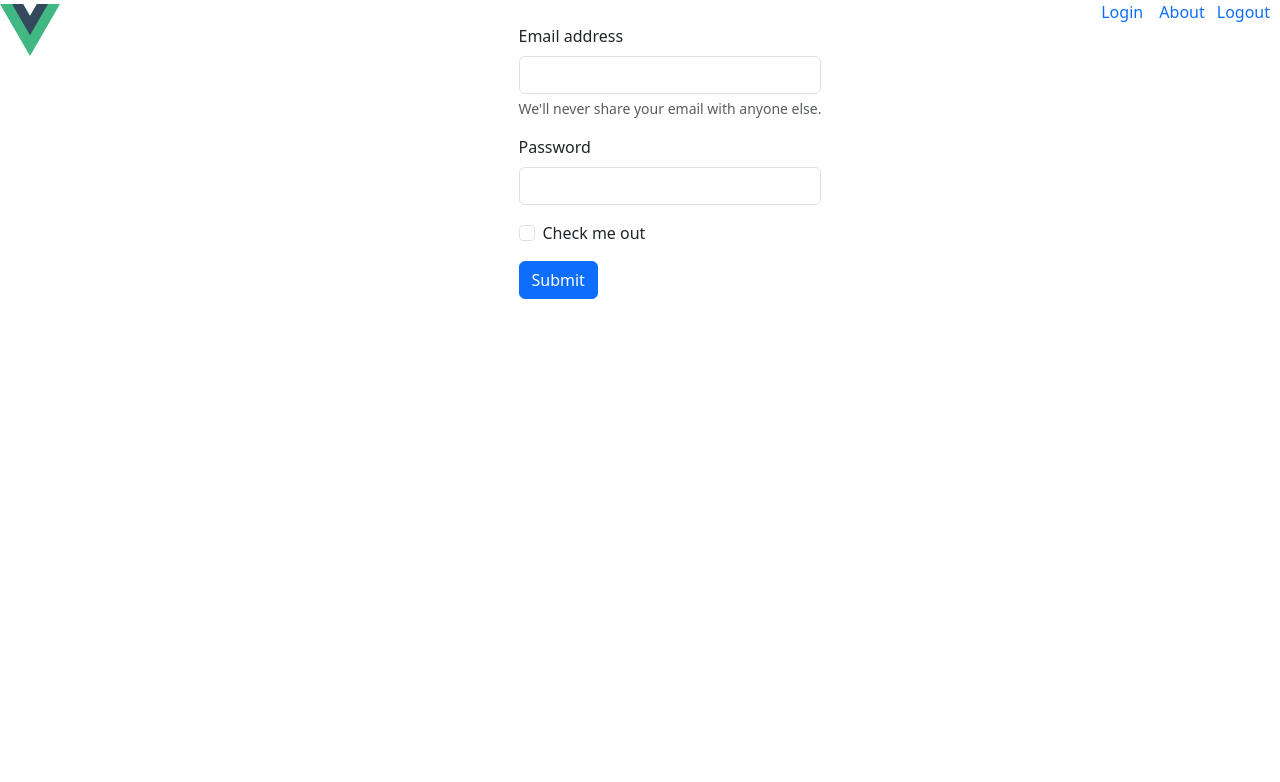
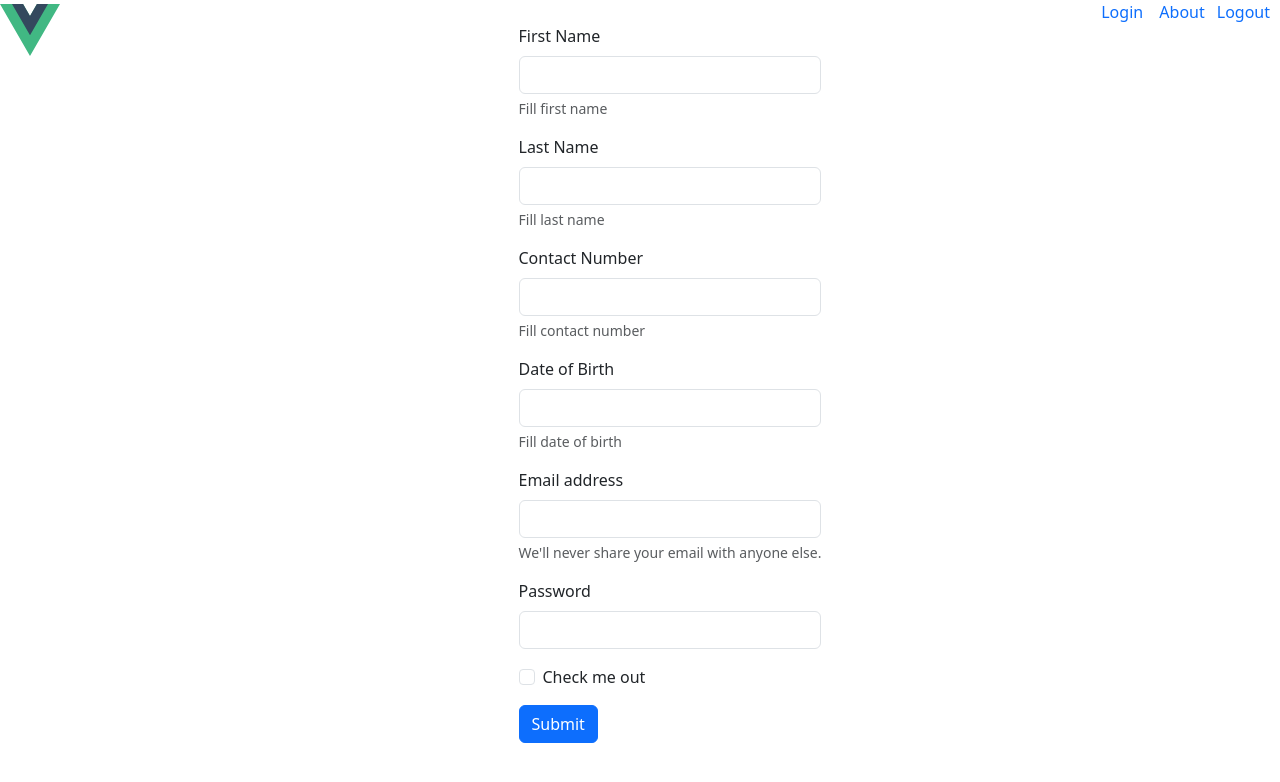
Before and after one commit to josecome/login-and-registration-vuejs, a Vue app: page /create_account in a window 1280 px wide. Shown: the top 782 px of the page. Built offline with nearby package versions, Linux system fonts and the light colour scheme.

Commit message:
Registration form and some codes added

```diff
--- a/src/components/Form_registration.vue
+++ b/src/components/Form_registration.vue
@@ -6,6 +6,26 @@ import Label from '../components/Label.vue'
 <template>
     <div id="login_div" class="container d-flex align-items-center justify-content-center">
         <form action="/login/" method="POST">
+            <div class="mb-3">
+              <label for="InputFirstName" class="form-label">First Name</label>
+              <input type="text" class="form-control" name="firstname" id="InputFirstName" />
+              <div id="firstnameHelp" class="form-text">Fill first name</div>
+            </div>
+            <div class="mb-3">
+              <label for="InputLastName" class="form-label">Last Name</label>
+              <input type="text" class="form-control" name="lastname" id="InputLastName" />
+              <div id="lastnameHelp" class="form-text">Fill last name</div>
+            </div>
+            <div class="mb-3">
+              <label for="InputContact" class="form-label">Contact Number</label>
+              <input type="number" class="form-control" name="contactnumber" id="InputContactNumber" />
+              <div id="contactnumberHelp" class="form-text">Fill contact number</div>
+            </div>
+            <div class="mb-3">
+              <label for="InputDateOfBirth" class="form-label">Date of Birth</label>
+              <input type="text" class="form-control" name="dateofbirth" id="InputDateOfBirth" />
+              <div id="dateofbirthHelp" class="form-text">Fill date of birth</div>
+            </div>
             <div class="mb-3">
               <label for="InputEmail1" class="form-label">Email address</label>
               <input type="text" class="form-control" name="username" id="InputEmail1" />
--- a/src/components/Header.vue
+++ b/src/components/Header.vue
@@ -1,10 +1,15 @@
 <script setup>
     import Logo from "@/assets/logo.svg";
+    import { useRoute } from 'vue-router'
+    import { computed } from '@vue/reactivity';
+
+    const route = useRoute();
+    const pth = computed(() => route.path)
 </script>
 <template>
     <div id="header" style="width: 100%;">
         <a href="/"><img :src="Logo" alt="Logo" /></a>
-        <a href="/logout" style="float: right; text-decoration: none; padding-right: 10px;">Logout</a>
+        <a v-show="pth !== '/logout'" href="/logout" style="float: right; text-decoration: none; padding-right: 10px;">Logout</a>
     </div>
 </template>
 <style scoped>
--- a/src/router/index.js
+++ b/src/router/index.js
@@ -1,5 +1,6 @@
 import { createRouter, createWebHistory } from 'vue-router'
 import Login from '../views/Login.vue'
+import Logout from '../views/Logout.vue'
 import Home from '../views/Home.vue'
 import Registration from '../views/Registration.vue'
 
@@ -15,6 +16,11 @@ const router = createRouter({
       path: '/login',
       name: 'login',
       component: Login
+    },
+    {
+      path: '/logout',
+      name: 'logout',
+      component: Logout
     },
     {
       path: '/create_account',
--- /dev/null
+++ b/src/views/Logout.vue
@@ -0,0 +1,7 @@
+<script setup>
+
+</script>
+
+<template>
+    <div>Logged out successfully!</div>
+</template>
```
